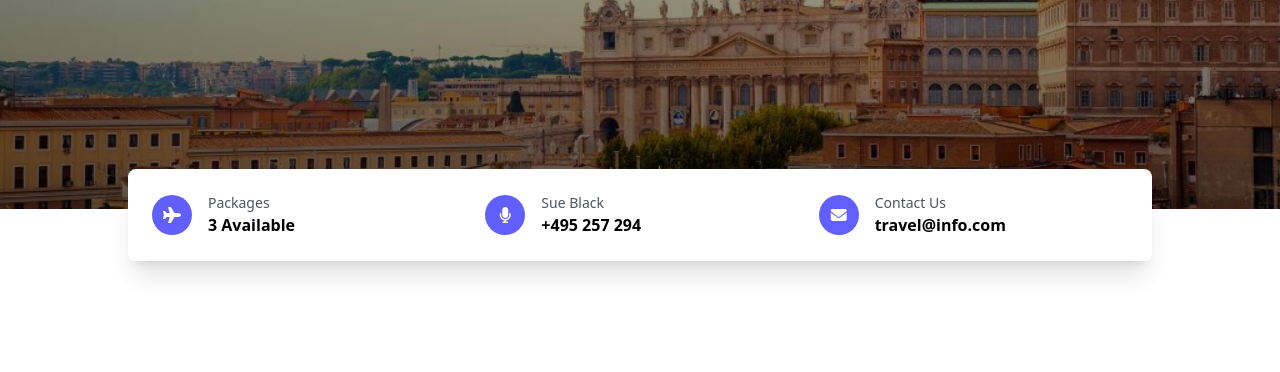
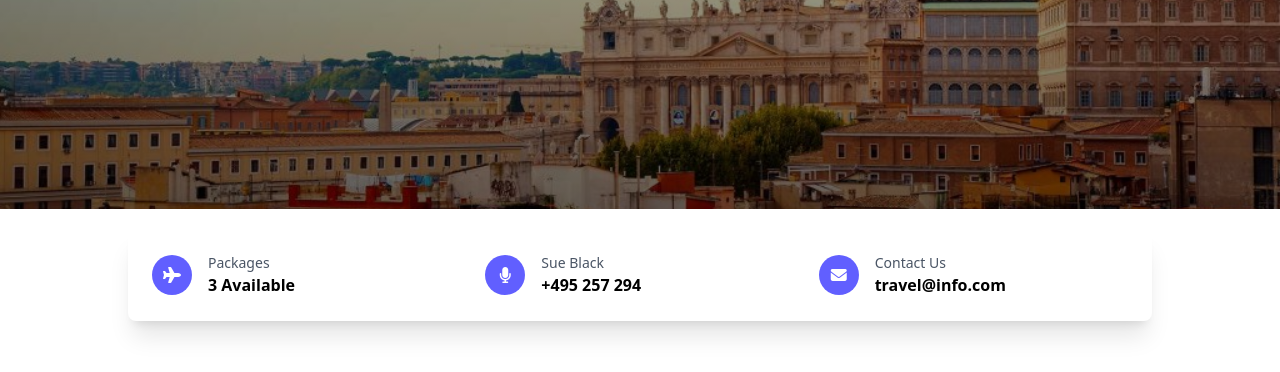
Before and after one commit to HoeumSenghun/13-Hoeum-Senghun-PVH-Web-Mini-Project001, a website: page src/destination.html in a window 1280 px wide. Shown: the part 351-723 px from the top of the page. Drawn offline with nearby package versions, Linux system fonts and the light colour scheme; files that its build step writes are made by us from their sources.

Commit message:
fixed destination page

```diff
--- a/src/destination.html
+++ b/src/destination.html
@@ -73,7 +73,7 @@
                 <h1 class="text-5xl md:text-6xl lg:text-7xl font-bold text-white text-center mb-20">
                     Greece
                 </h1>
-                <div class="absolute top-110 bg-white rounded-lg p-6 w-full max-w-5xl mx-auto grid grid-cols-1 md:grid-cols-3 gap-6 shadow-xl">
+                <div class="absolute top-125 bg-white rounded-lg p-6 w-full max-w-5xl mx-auto grid grid-cols-1 md:grid-cols-3 gap-6 shadow-xl">
                     <div class="flex items-center gap-4">
                         <div class="w-10 h-10 bg-indigo-500 text-white rounded-full flex items-center justify-center">
                             <i class="fa-solid fa-plane "></i>
```
